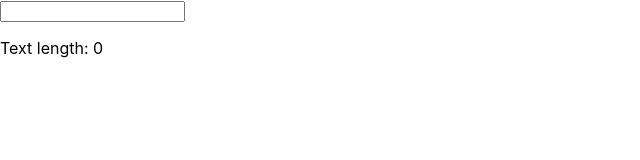
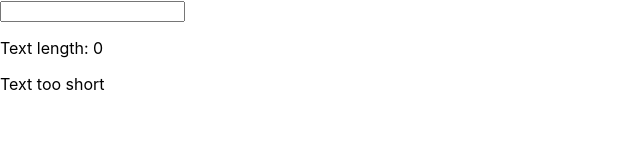
Before and after one commit to amadi5892/React_Prac_1, a React (Create React App) app: page / in a window 1280 px wide. Shown: the top 160 px of the page, without its empty margins (0-640 px from the left). Built offline with nearby package versions, Linux system fonts and the light colour scheme.

Commit message:
task 3 complete

```diff
--- a/src/App.js
+++ b/src/App.js
@@ -4,7 +4,7 @@ import ValidationComponent from './components/ValidationComponent';
 
 class App extends Component {
   state = {
-    userInput: '',
+    userInput: ''
   }
 
   textListener = (event) => {
--- a/src/components/ValidationComponent.js
+++ b/src/components/ValidationComponent.js
@@ -1,11 +1,17 @@
 import React from 'react';
 
 const validate = (props) => {
+
     return (
         <div>
             <p>
                 Text length: {props.length}
             </p>
+            {
+                props.length > 5 ?
+                <p>Text long enough</p> :
+                <p>Text too short</p>
+            }
         </div>
     )
 }
```
Also changed, not shown: 2 other files (tests, documents, lock files or other folders).
